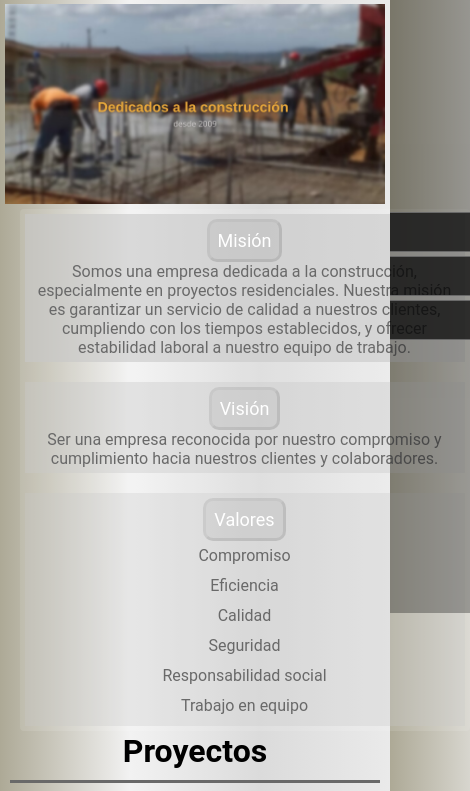
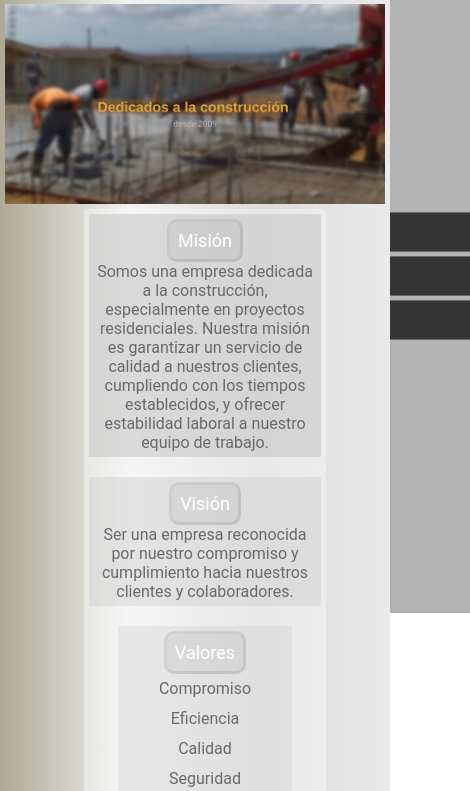
Before and after one commit to Chris0925-coder/InversionesBryan-S.A., a website: page index.html in a window 390 px wide. Shown: the part 271-1062 px from the top of the page, 470 px wide, since content can reach past the window. Drawn offline with nearby package versions, Linux system fonts and the light colour scheme; grey boxes are pictures that could not be loaded.

Commit message:
fixwidth

```diff
--- a/css/styles.css
+++ b/css/styles.css
@@ -49,7 +49,7 @@
 
 html {
 	/*height: 100%;*/
-	/*box-sizing: content-box;*/
+	box-sizing: border-box;
 	margin: 0;
 	padding: 0;
 }
@@ -186,13 +186,8 @@ html {
 	}
 
 	.navbar-toggler {
-		/*display: flex;
-		flex-direction: row;*/
-		/*float: right;*/
 		border: darkgrey;
 		border-radius: 5px;
-		/*border-style: solid;
-		border-width: thin;*/
 		display: block;
 		box-sizing: border-box;
 		padding: 1px;
@@ -234,7 +229,6 @@ html {
 		align-items: center;
 		align-content: center;
 		text-align: right;
-		/*justify-items: center;*/
 	}
 
 	#logo {
@@ -262,8 +256,6 @@ html {
 	background-image: url("../imagenes/bannerIB.png");
 	background-repeat: no-repeat;
 	background-size: cover;
-	/*object-position: center;*/
-	/*object-fit: cover;*/
 	width: 100%;
 	height: 760px;
 	margin: 0;
@@ -277,11 +269,74 @@ html {
 	box-sizing: border-box;
 }
 
+
+
+.cont1 .contenido
+ {
+	display: flex;
+	flex-direction: column;
+	flex-flow: column wrap;
+	/*grid-column: 1;*/
+	width: 77%;
+	/*grid-template-columns: repeat(auto-fit, minmax(100px, 1fr));*/
+}
+
+.cont1 {
+	display: flex;
+	flex-direction: column;
+	text-align: center;
+	/*grid-template-columns: repeat(auto-fit, minmax(300px, 1fr));*/
+	user-select: none;
+/*	grid-column: 1;*/
+	margin: 1px auto;
+	width: 100%;
+	align-content: center;
+	justify-content: center;
+	justify-items: center;
+
+	grid-gap: 20px;
+
+}
+
+
+.cont1 > div,
 .cont1 .contenido {
 	display: flex;
 	flex-direction: column;
 	flex-wrap: wrap;
-	grid-column: 1 / -1;
+	background: rgba(250, 250, 250, 0.9);
+	padding: 20px;
+	border-radius: 4px;
+	align-content: center;
+	align-items: center;
+	justify-content: center;
+	justify-items: center;
+	margin: 0;
+	width: 70%;
+}
+
+/*.cont1 .contenido {
+	display: flex;
+	flex-direction: row;
+	flex-wrap: wrap;
+	grid-column: span 1;
+	padding: 5px;
+	width: 90%;
+	align-content: center;
+	align-items: center;
+	justify-content: center;
+	justify-items: center;
+}*/
+
+.contenido {
+	display: flex;
+	flex-direction: column;
+	/*columns: 1;*/
+	flex-wrap: wrap;
+	grid-gap: 20px;
+	align-content: center;
+	justify-content: center;
+	justify-items: center;
 }
 
 }
@@ -291,9 +346,6 @@ html {
 #navbarNav {
 	display: flex;
 	align-items: center;
-/*justify-content: space-between;
-	justify-items: space-between;
-	align-content: space-around;*/
 	object-position: right;
 	width: 100%;
 	height: fit-content;
@@ -320,14 +372,8 @@ html {
 	position: relative;
 	height: fit-content;
 	margin: 0;
-	/*align-content: space-between;
-	justify-content: space-between;*/
 	justify-items: space-between;
-	/*align-items: center;
-*/	width: 100%;
-/*	justify-content: space-between;
-	object-position: right;
-	align-content: flex-start;*/
+	width: 100%;
 	}
 
 .flex-container {
@@ -355,17 +401,6 @@ html {
 	align-content: center;
 }
 
-/* .container-fluid {
-	flex-flow: row wrap;
-	align-items: center;
-	align-content: space-between;
-	justify-content: center;
-	width: 100%;
-	display: grid;
-	grid-template-columns: repeat(auto-fit, minmax(412px, 3fr));
-
-} */
-
 .nav-item {
 	border-style: solid;
 	text-decoration-line: none;
@@ -385,18 +420,6 @@ html {
 	flex-direction: row;
 	flex-wrap: wrap;
 	text-align: center;
-	/*width: 100%;
-*/	/*text-align: justify-all;
-	align-content: center;
-	justify-content: space-around;
-	padding: 0;*/
-	/*	align-content: flex-end;
-	justify-items: flex-end;
-	align-se100%;lf: flex-end;
-	justify-self: right;
-	position: relative;
-	object-position: right;
-	float: right;*/
 }
 
 .nav-link {
@@ -406,9 +429,6 @@ html {
 	font-size: small;
 	background-position: center;
 	background-size: contain;
-	/*text-align-last: right;*/
-	/*flex-grow: 2;*/
-	/*align-content: space-around;*/
 	margin: 0;
 	box-sizing: content-box;
 	color: rgba(20, 2, 3, 0.4);
@@ -450,8 +470,6 @@ li a.active {
 	margin-bottom: 0;
 	padding: 0;
 	padding-bottom: 0;
-	/*justify-items: space-between;
-	justify-self: space-between;*/
 }
 
 #logo {
@@ -459,13 +477,6 @@ li a.active {
 	background: rgba(200, 200, 200, 0.3);
 	/*background-position: right;*/
 	display: flex;
-	/*box-sizing: border-box;*/
-	/*flex-flow: row-reverse;*/
-	/*flex-wrap: nowrap;*/
-	/*align-content: space-between;*/
-	/*align-content: flex-start;*/
-	/*display: inline-flex;
-	align-items: flex-end;*/
 	background-size: contain;
 	/*position: relative;*/
 	background-repeat: no-repeat;
@@ -474,15 +485,6 @@ li a.active {
 	width: 190px;
 	background-image: url('../imagenes/logo2.png');
 	float: right;
-	/*flex-direction: row-reverse;*/
-	/*flex-flow: row-reverse;
-	flex-wrap: wrap-reverse;
-	align-content: space-between;
-	object-position: right;*/
-
-	/*flex-direction: column-reverse;
-	vertical-align: middle;
-	align-items: flex-end;*/
 }
 
 body {
@@ -490,7 +492,7 @@ body {
 background: -webkit-linear-gradient(to left, #EAEAEA, #DBDBDB, #F2F2F2, #ADA996);  /* Chrome 10-25, Safari 5.1-6 */
 background: linear-gradient(to left, #EAEAEA, #DBDBDB, #F2F2F2, #ADA996); /* W3C, IE 10+/ Edge, Firefox 16+, Chrome 26+, Opera 12+, Safari 7+ */
 	font-family: 'Roboto', sans-serif;
-	/*height: 100vh;*/
+/*	height: 100vh;*/
 }
  /*"Arial",*/
 .name1 {
@@ -515,22 +517,10 @@ background: linear-gradient(to left, #EAEAEA, #DBDBDB, #F2F2F2, #ADA996); /* W3C
 	flex-wrap: wrap;
 	position: relative;
 	align-content: center;
-	/* background: rgba(85, 85, 85, 0.1);
-	background-position: contain; */
 	justify-content: center;
-	/* object-position: center; */
 	margin: 10px;
 	padding: auto;
 }
-
-/* section div {
-	display: flex;
-	flex-direction: column;
-	flex-wrap: wrap;
-	align-content: center;
-	width: 100%;
-	justify-content: center;
-} */
 
 .img2 > span {
 	display: flex;
@@ -564,19 +554,6 @@ background: linear-gradient(to left, #EAEAEA, #DBDBDB, #F2F2F2, #ADA996); /* W3C
 	justify-self: center;
 }
 
-/* img {
-	/*object-fit: cover;
-	grid-auto-columns: auto;*/
-    /* object-fit: cover;
-    align-content: center;
-    gap: 20px;
-    align-items: baseline;
-    display: inline-block; */
-    /*will-change: scroll-position;*/
-    /* margin: 0 auto;
-    align-items: center;
-} */
-
 h4 {
 	font-family: monospace;
     background-color: rgba(248, 248, 255, 0.6);
@@ -603,18 +580,8 @@ h4 {
 	color: rgba(0, 0, 0, 1.0);
 	border-radius: 20px;
 	padding: 15px;
-	/*width: 100%;*/
-	/*display: block;
-	flex-direction: row;
-	flex-wrap: wrap;*/
-	/*line-height: normal;*/
-/*	height: auto;*/
 	text-decoration: none;
-	/*cursor: auto;*/
 	user-select: none;
-	/*width: fit-content;
-	justify-content: center;
-	align-items: center;*/
 }
 
 div.contacto a:hover {
@@ -626,11 +593,6 @@ div.contacto a:hover {
 	padding: 5px;
 	text-decoration: none;
 	transition: 0.5s;
-	/*font-display: block;
-	height: fit-content;
-	justify-content: center;
-	justify-items: center;
-	align-content: center;*/
 }
 
 .social {
@@ -692,17 +654,6 @@ div.contacto a:hover {
 	color: white;
 }
 
-/*.socialnav, ul {
-	list-style: none;
-	display: flex;
-}*/
-
-/*.container-fluid {
-	display: flex;
-	vertical-align: text-top;*/
-	/*align-content: space-between;*/
-
-
 .text1 {
 	display: flex;
 	flex-direction: row;
@@ -712,10 +663,8 @@ div.contacto a:hover {
 	background-size: contain;
 	border-style: solid;
 	font-size: large;
-	/*background: grey;*/
 	text-align: center;
 	color: rgb(0, 0, 0);
-	/*font-style: oblique;*/
 	font: bold;
 	font: bolder;
 	border-radius: 10px;
@@ -725,74 +674,21 @@ div.contacto a:hover {
 	width: fit-content;
 	height: fit-content;
 	padding: 8px;
-	/*vertical-align: middle;
-	align-items: center;
-	justify-items: center;
-	justify-content: center;
-	vertical-align: baseline;
-	line-height: normal;
-
-	align-content: center;
-	box-sizing: content-box;*/
-	/*height: 170px;*/
-	/*vertical-align: middle;*/
 }
 
-
-/*.ti {
-	background: white;
-	display: flex;
-	width: 100%;
-	align-content: space-between;
-	flex-direction: row;
-	text-align: center;
-	object-position: center;
-	align-items: flex-end;
-	float: right;*/
-	/*flex-direction: column;*/
-	/*display: inline-flex;
-	flex-direction: row-reverse;
-	align-content: space-between;*/
-	/*justify-content: space-between;
-	text-align: center;}*/
-
-
 .mid {
-	/*display: flex;
-	flex-flow: row;
-	flex-grow: ;
-	flex-wrap: nowrap;
-	flex-basis: auto;*/
 	display: flex;
 	flex-direction: row;
 	flex-wrap: wrap;
 	background: rgba(190, 190, 190, 0.3);
-	/*width: auto;*/
 	user-select: none;
-	/*perspective: 150px;
-	transform-style: preserve-3d;
-  transition: ;	*/
-  /*flex-direction: row;
-	flex-flow: row;
-	box-sizing: content-box;*/
-	/*align-items: flex-start;
-	align-content: center;*/
-	/*display: inline-flex;*/
 	border-radius: 5px;
 	margin: 0;
 	padding: 0;
-	/*line-height: 10px;
-*/	/*flex-direction: column;*/
-	/*align-content: space-between;*/
-	/*text-align: justify-all;
-	text-anchor: middle;*/
 }
 
 
 .row {
-	/*column-count: 2;
-	text-align: center;
-	vertical-align: text-bottom;*/
 	display: inline-flex;
 	position: relative;
 	flex-direction: row;
@@ -802,17 +698,8 @@ div.contacto a:hover {
 	justify-content: space-between;
 	text-align: center;
 	max-width: 100%;
-	/*text-align: center;
-	justify-content: space-between;*/
 	color: white;
-	/*justify-content: space-between;*/
-	/*justify-items: center;
-	align-content: center;*/
 	justify-content: center;
-	/*width: 100%;*/
-	/*align-content: space-between;
-	text-align: justify-all;
-	text-anchor: middle;*/
 }
 
 .text0 {
@@ -837,15 +724,14 @@ div.contacto a:hover {
 	gap: 0;
 }
 
-
-.mp4 {
-	/*background-position: center;
-*/	/*position: relative;*/
-	/*width: 800px;
-	height: 200px;*/
-	/*z-index: 1;*/
-	/*widows: var(400 400);
-*/}
+/*.mp4 {
+	background-position: center;
+	position: relative;
+	width: 800px;
+	height: 200px;
+	z-index: 1;
+	widows: var(400 400);
+}*/
 
 .galeria {
 	background: rgba(0, 0, 0, 0.1);
@@ -855,11 +741,8 @@ div.contacto a:hover {
 	margin: 0;
 	padding: 0;
 	display: grid;
-	/*grid-template-columns: repeat(auto-fit, minmax(200px, 1fr));*/
 	width: auto;
-	/*grid-auto-flow: row;
-	grid-auto-rows: auto;*/
-	grid-template-rows: repeat(auto-fit, minmax(430px, 3fr));
+	grid-template-rows: repeat(auto-fit, minmax(430px, 1fr));
 	height: fit-content;
 	margin: 0 auto;
 	grid-gap: 20px;
@@ -870,12 +753,6 @@ div.contacto a:hover {
 	align-items: center;
 	align-content: center;
 	box-sizing: content-box;
-	/*object-position: center;
-	column-width: auto;*/
-	/* align-items: center; */
-	/*grid-template-columns: repeat(1, 1fr);*/
-	/*grid-template-columns: minmax(100px, 1fr);*/
-	/*grid-auto-columns: auto;*/
 }
 
 .linea {
@@ -915,7 +792,6 @@ div.contacto a:hover {
 .galeria img {
 	image-rendering: optimizeSpeed;
 	width: 300px;
-	/*vertical-align: top;*/
 	height: 350px;
 	margin: 7px;
 	object-fit: cover;
@@ -924,7 +800,6 @@ div.contacto a:hover {
 }
 
 .galeria a:hover img {
-	/*filter: blur(1px);*/
 	transform: scale3d(2.0, 1.0, 5.9);
 
 }
@@ -967,7 +842,6 @@ div.contacto a:hover {
 	height: 60px;
 	line-height: 60px;
 	border-radius: 50%;
-	/*font-size: medium;*/
 }
 
 .next {
@@ -983,29 +857,13 @@ div.contacto a:hover {
 }
 
 .cont1 {
-	/*background: rgba(200, 200, 200,0.3);*/
 	display: grid;
-	/*flex-direction: column;
-	flex-wrap: wrap;*/
+	flex-direction: column;
 	text-align: center;
-	grid-template-columns: repeat(auto-fit, minmax(430px, 3fr));
-	/*grid-template-rows: auto auto;*/
-	/*text-align: center;
-	align-content: center;
-	text-align: justify-all;
-	align-content: center;
-	height: fit-content;
-	justify-content: center;
-	justify-items: center;
-	align-items: top;
-	vertical-align: middle;
-	object-position: center;
-	justify-self: center;
-	align-self: center;
-	align-content: center;*/
-	/*width: 100%;*/
+	grid-template-columns: repeat(auto-fit, minmax(330px, 3fr));
 	user-select: none;
 	margin: 1px auto;
+	grid-column: 1 span 3;
 	width: 90%;
 	max-width: 2000px;
 	grid-gap: 20px;
@@ -1020,34 +878,42 @@ div.contacto a:hover {
 
 .cont1 > div,
 .cont1 .contenido {
-	background: rgba(250, 250, 250, 0.1);
+	background: rgba(250, 250, 250, 0.4);
 	padding: 20px;
 	border-radius: 4px;
 }
 
 .cont1 .contenido {
-	grid-column: span 2;
+	/*grid-column: span 2;*/
 	padding: 5px;
 }
 
 .contenido {
-	/*position: relative;*/
+			display: grid;
+	flex-direction: column;
+	text-align: center;
+	grid-template-columns: repeat(auto-fit, minmax(330px, 3fr));
+	user-select: none;
+	margin: 1px auto;
+	grid-column: 1;
+
+	position: relative;
 	display: grid;
 	flex-direction: column;
-	columns: 3;
-	flex-flow: wrap row;
+	grid-column: 3;
+	flex-wrap: wrap;
 	grid-gap: 20px;
 }
 
 .cont1 .tt1 {
 	background: rgba(200, 200, 200,0.6);
-	/*position: relative;
+	position: relative;
 	background-position: center;
 	flex-direction: column;
-	flex-wrap: wrap;*/
+	flex-wrap: wrap;
 	display: flex;
 	flex-direction: column;
-	column-count: 4;
+	/*column-count: 4;*/
 	padding: 2px;
 	height: auto;
 	justify-items: center;
@@ -1063,20 +929,13 @@ div.contacto a:hover {
 }
 .cont1 .tt2 {
 	background: rgba(200, 200, 200,0.4);
-	/*background-position: center;
-	position: relative;
-	flex-direction: column;
-	flex-wrap: wrap;*/
 	display: flex;
 	flex-direction: column;
 	/*column-count: 4;*/
-	padding: 2px;
-	height: fit-content;
-	justify-items: center;
+	height: auto;
 	text-align: justify-all;
 	grid-row: 3 / 4;
 	grid-column: 1 / 3;
-	/*align-items: center;*/
 	justify-content: center;
 	align-items: center;
 	color: dimgrey;
@@ -1086,26 +945,15 @@ div.contacto a:hover {
 	grid-column: 3 / 4;
 	grid-row: 1 / 4;
 	background: rgba(200, 200, 200,0.3);
-	/*flex-direction: column;
-	flex-wrap: wrap;*/
-	/*position: relative;
-	background-position: center;
-	background-size: contain;	*/
 	display: flex;
 	flex-direction: column;
-	/*column-count: 12;*/
-	/*padding: 2px;
-	height: auto;*/
 	justify-items: stretch;
 	text-align: justify-all;
 	justify-content: center;
 	align-items: center;
 	color: dimgrey;
 	padding: 5px;
-
 }
-
-
 
 .valores {
 	color: dimgrey;
@@ -1114,12 +962,10 @@ div.contacto a:hover {
 	flex-direction: column;
 	vertical-align: middle;
 	align-content: center;
-	justify-content: stretch;
+	justify-content: center;
 	justify-items: center;
 	line-height: 30px;
 	padding-left: 0;
-	/*column-count: 2;*/
-	/*columns: 2;*/
 }
 
 .valores > li {
@@ -1131,8 +977,6 @@ div.contacto a:hover {
 	display: inline-block;
 	justify-content: center;
 	align-content: center;
-	/*min-width: auto;
-	width: auto;*/
 }
 
 
--- a/index.html
+++ b/index.html
@@ -4,11 +4,12 @@
   <meta charset="utf-8">
   <meta http-equiv="X-UA-Compatible" content="IE=edge">
   <meta name="viewport" content="width=device-width, initial-scale=1.0">
-  <!-- <script type="text/javascript" src="script.js" defer=""></script> -->
   <link rel="shortcut icon" href="imagenes/logotipo.png" type="image/png"/>
   <link rel="stylesheet" type="text/css" href="css/styles.css">
   <link rel="stylesheet" href="https://cdn.jsdelivr.net/npm/bootstrap-icons@1.8.2/font/bootstrap-icons.css" integrity="sha384-eoTu3+HydHRBIjnCVwsFyCpUDZHZSFKEJD0mc3ZqSBSb6YhZzRHeiomAUWCstIWo" crossorigin="anonymous">
+
   <title>InversionesBryan,S.A.</title>
+
   <script defer src="script.js"></script>
 </head>
 <body>
@@ -36,9 +37,6 @@
                   <li class="nav-item">
                   <a class="nav-link active" aria-current="page" href="index.html"><i class="bi bi-house"></i> Inicio </a>
                   </li>
-              <!-- <li class="nav-item">
-              <a class="nav-link" href="#"><i class="bi bi-building"></i> AboutUs </a>
-              </li> -->
                   <li class="nav-item">
                   <a class="nav-link" href="visual/contacto.html"><i class="bi bi-envelope"></i> Contacto </a>
                   </li>
@@ -59,28 +57,10 @@
       </div>
     </div>
   </div>
-    <!-- Dedicados a la construcción desde 2009</div > -->
 
-
-    <section class="container-fluid">
-      <article class="cont1">
-      <!-- <div class="row">
-        <div class="col-xs-12">
-
-        </div>
-      </div> -->
-
-    <!--  <section class="row1">
-        <div class="ti">
-            <div class="col-xs-6">
-                <p>Misión</p>
-            </div>
-            <div class="col-xs-6">
-                <p>Visión</p>
-            </div>
-        </div>
-      </section> -->
-      <section class="contenido">
+  <section class="container-fluid">
+    <div class="cont1">
+      <div class="contenido">
             <div class="tt1">
               <p class="text1">Misión</p>
               <p>Somos una empresa dedicada a la construcción, especialmente en proyectos residenciales. Nuestra misión es garantizar un servicio de calidad a nuestros clientes, cumpliendo con los tiempos establecidos, y ofrecer estabilidad laboral a nuestro equipo de trabajo.</p>
@@ -100,9 +80,9 @@
                 <li>Trabajo en equipo</li>
               </ul>
             </div>
-      </section>
-      </article>
-    </section>
+      </div>
+    </div>
+  </section>
 
 
     <center><h1>Proyectos</h1></center>
@@ -110,7 +90,7 @@
 
     <section class="container">
         <div class="galeria">
-        <span class="row"><h3>Proyecto Brisas de Arraíjan</h3><!-- <a href="#image4"><img src="imagenes/ProyectoBrisas.jpg" alt="ProyectoBrisasArraijan" width="300" height="170"></a> -->
+        <span class="row"><h3>Proyecto Brisas de Arraíjan</h3>
 
         <a href="#image5"><img src="imagenes/pisosymallas.jpg" width="300"></a>
 
@@ -205,12 +185,6 @@
       <a href="#" class="close">X</a>
     </article>
 
-    <section>
-      <!-- <object width="100%" height="500px" data="visual/index.html"></object> -->
-    </section>
-  <!-- <button> Click here </button> -->
-
-
   <footer>
       <a name="abajo"></a>
       <div class="container">
```
